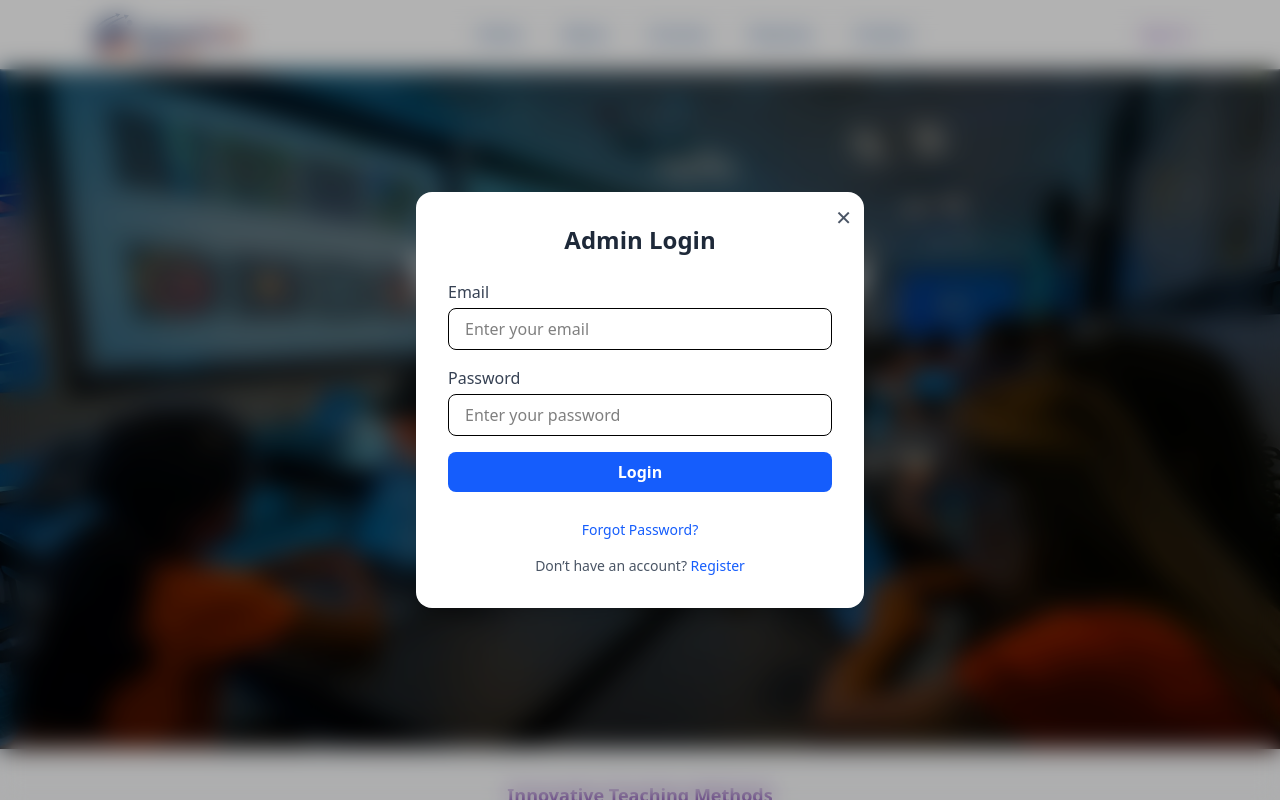
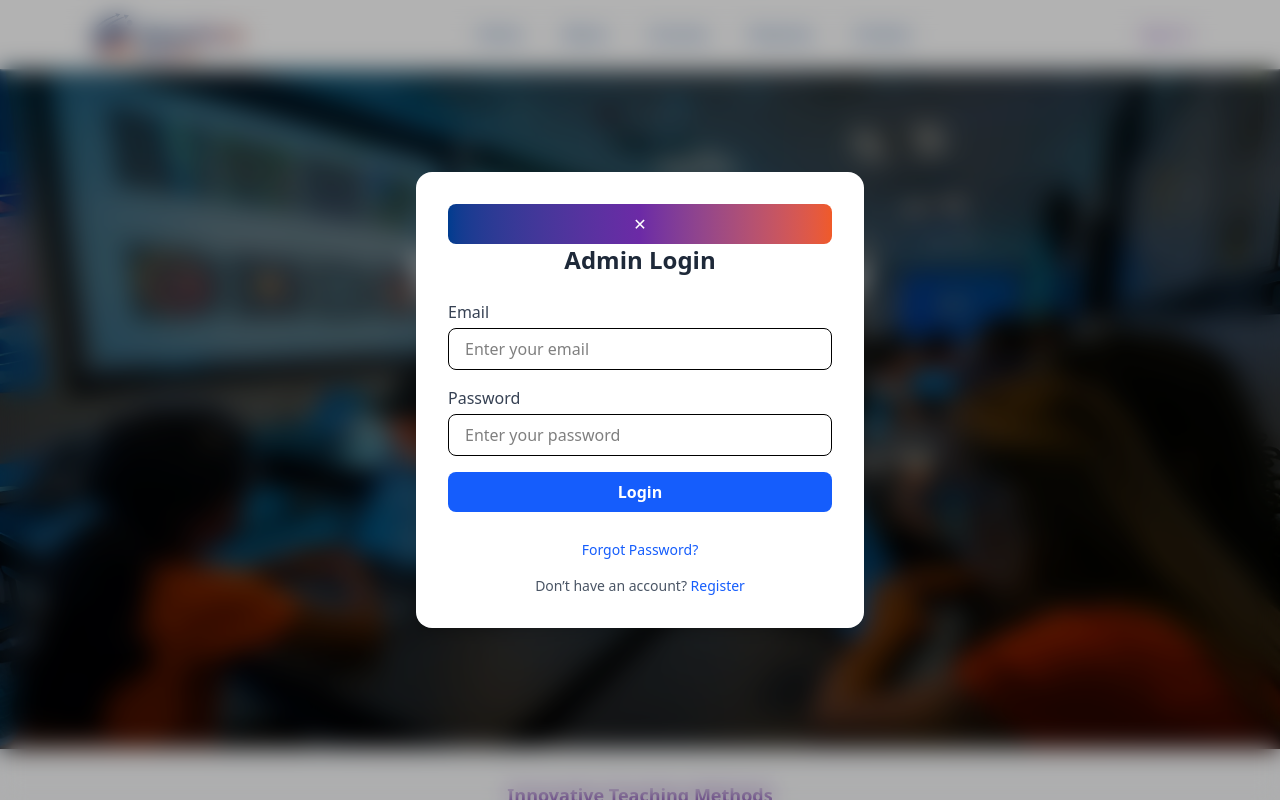
Before and after one commit to Nabisabsanadi/ainexcore_frontend, a React (Vite) app: page / in a window 1280 px wide. Both pictures are taken after a click on the button "Sign In". Shown: the top 800 px of the page. Built offline with nearby package versions, Linux system fonts and the light colour scheme.

Commit message:
Update button styling in Header component

```diff
--- a/src/components/Header.tsx
+++ b/src/components/Header.tsx
@@ -223,7 +223,7 @@ const Header = () => {
                 setIsForgot(false);
                 setIsRegister(false);
               }}
-              className="absolute top-3 right-3 text-gray-600 hover:text-gray-800 text-xl"
+               className="w-full bg-gradient-to-r from-[#003C8F] via-[#6C2AA6] to-[#F05A28] text-white py-2 rounded-lg font-medium hover:opacity-90 transition"
             >
               ✕
             </button>
```
